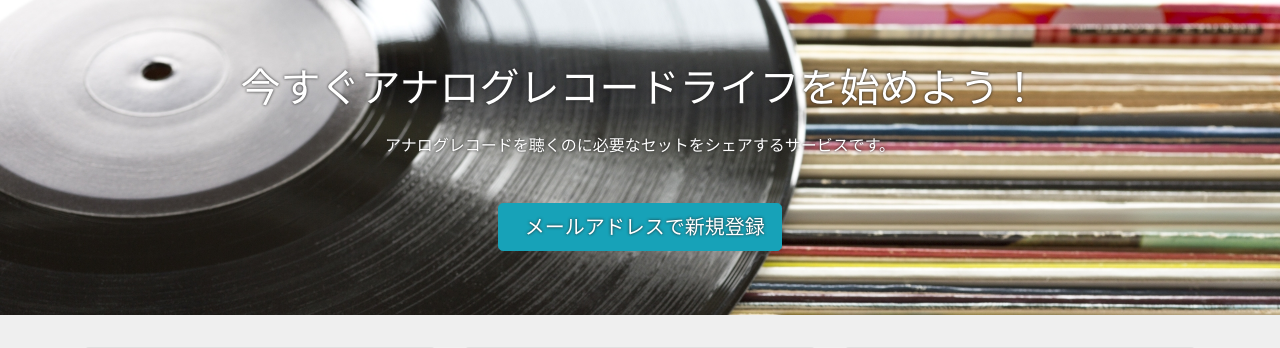
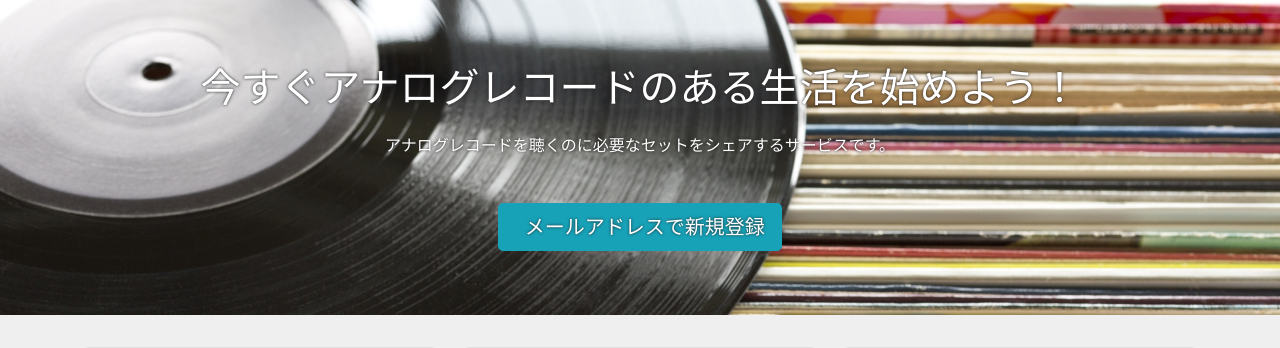
Before and after one commit to Katsuma-F/Vinyl-Life, a PHP site: page / in a window 1280 px wide. Shown: the part 70-418 px from the top of the page. Run offline with PHP 8.4, Linux system fonts and the light colour scheme; some libraries are stand-ins or nearby versions.

Commit message:
change main-message

```diff
--- a/index.php
+++ b/index.php
@@ -38,7 +38,7 @@
   <div class="jumbotron jumbotron-fluid">
     <div class="container">
       <center>
-        <h1 class="main-message mb-4">今すぐアナログレコードライフを始めよう！</h1>
+        <h1 class="main-message mb-4">今すぐアナログレコードのある生活を始めよう！</h1>
         <h6 class="sub-message mb-5">アナログレコードを聴くのに必要なセットをシェアするサービスです。</h6>
         <form>
           <a href="join/index.php" class="btn btn-info btn-lg" value="/">
```
